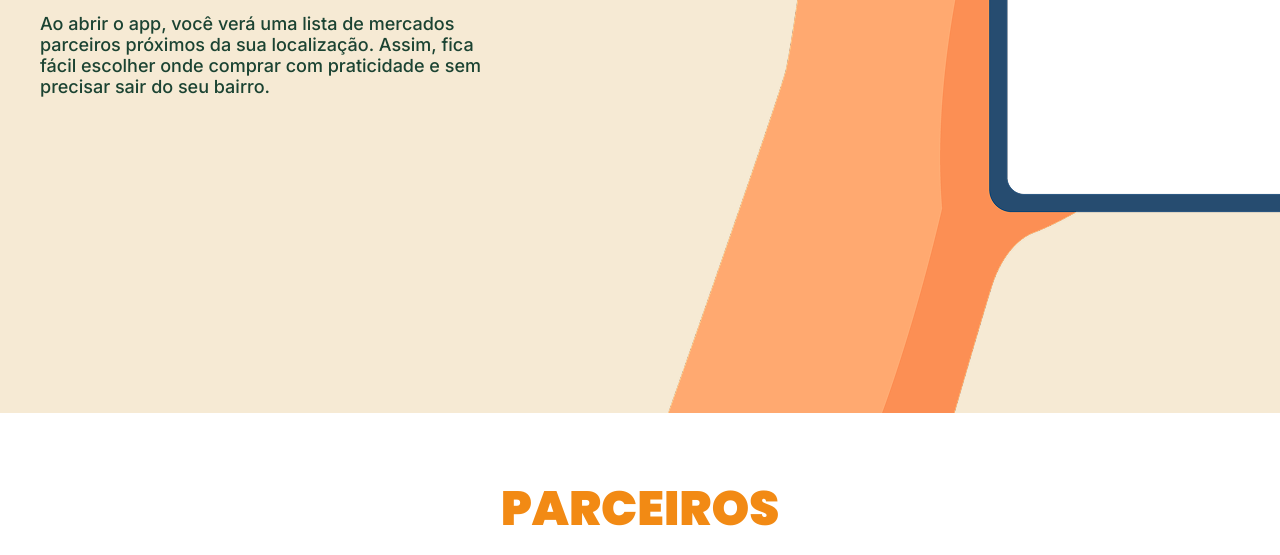
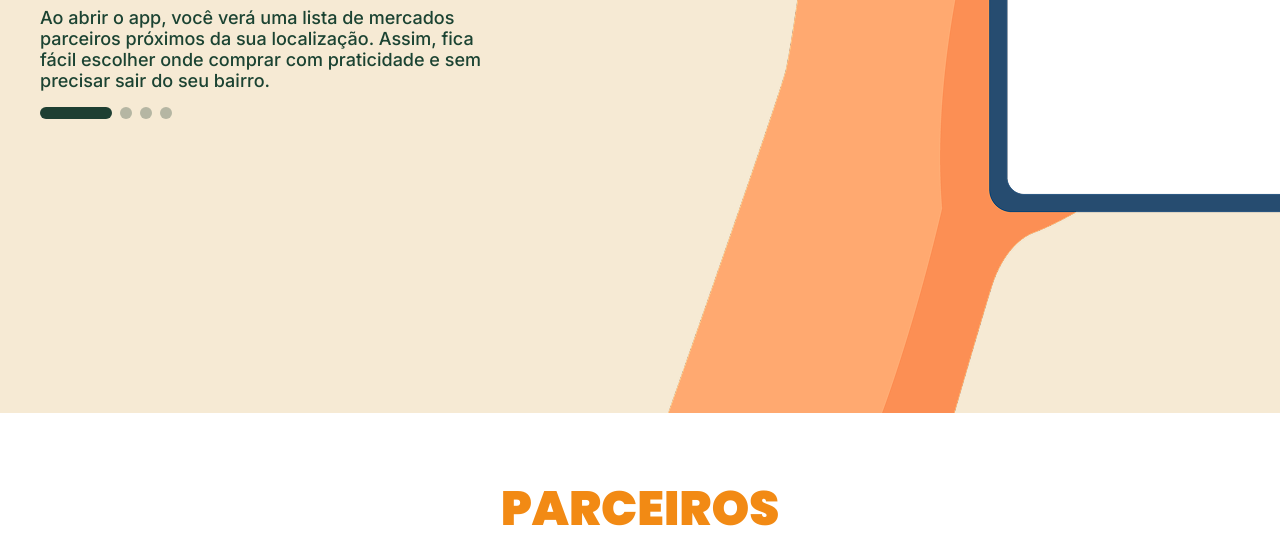
Before and after one commit to ketlynsantos/reaproveita, a plain HTML site: page index.html in a window 1280 px wide. Shown: the part 1987-2542 px from the top of the page. Drawn offline with Linux system fonts and the light colour scheme.

Commit message:
refactor: refatora css da div dots

```diff
--- a/css/style.css
+++ b/css/style.css
@@ -151,6 +151,27 @@ input {
 .btn.orange { background-color: var(--orange-500); }
 .btn.orange:hover { background-color: var(--orange-700); }
 
+.dots {
+    display: flex;
+    gap: 8px;
+}
+
+.dot {
+    width: 12px;
+    height: 12px;
+    border-radius: 50%;
+    opacity: 0.3;
+    transition: all 0.2s;
+}
+
+.dots.green .dot { background-color: var(--green-300); }
+.dots.orange .dot { background-color: var(--orange-700); }
+
+.dot.active {
+    opacity: 1;
+    width: 72px;
+    border-radius: 20px;
+}
 
 /* Menu */
 .menu-container {
--- a/index.html
+++ b/index.html
@@ -84,7 +84,7 @@
                 </div>
                 <h4 id="step-title" class="subtitle"></h4>
                 <p id="step-description" class="description"></p>
-                <div id="steps-dots" class="dots"></div>
+                <div id="steps-dots" class="dots green"></div>
             </div>
             <div class="col col-img">
                 <img src="assets/images/app-hand.png" alt="Mão segurando um celular">
```
